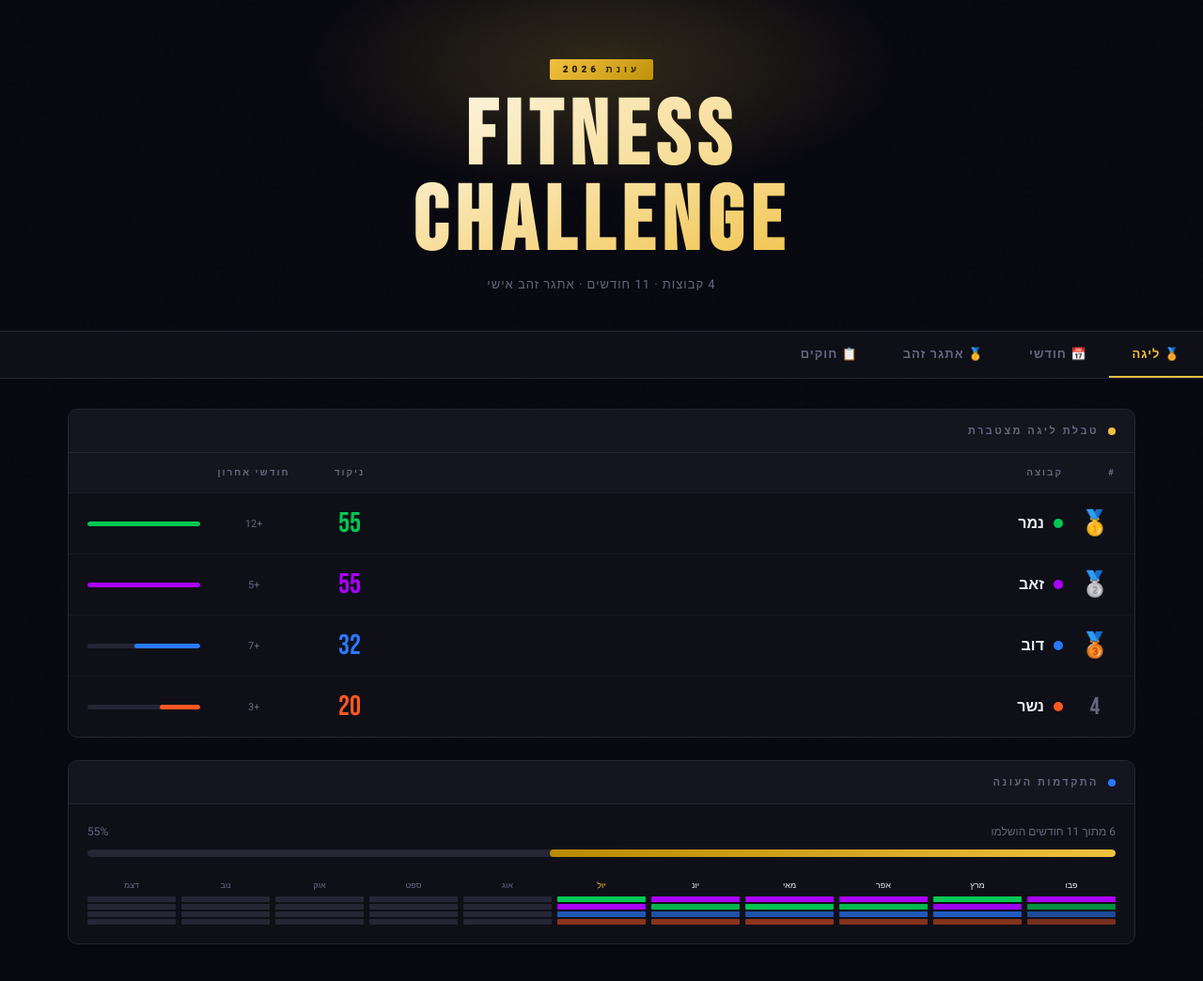
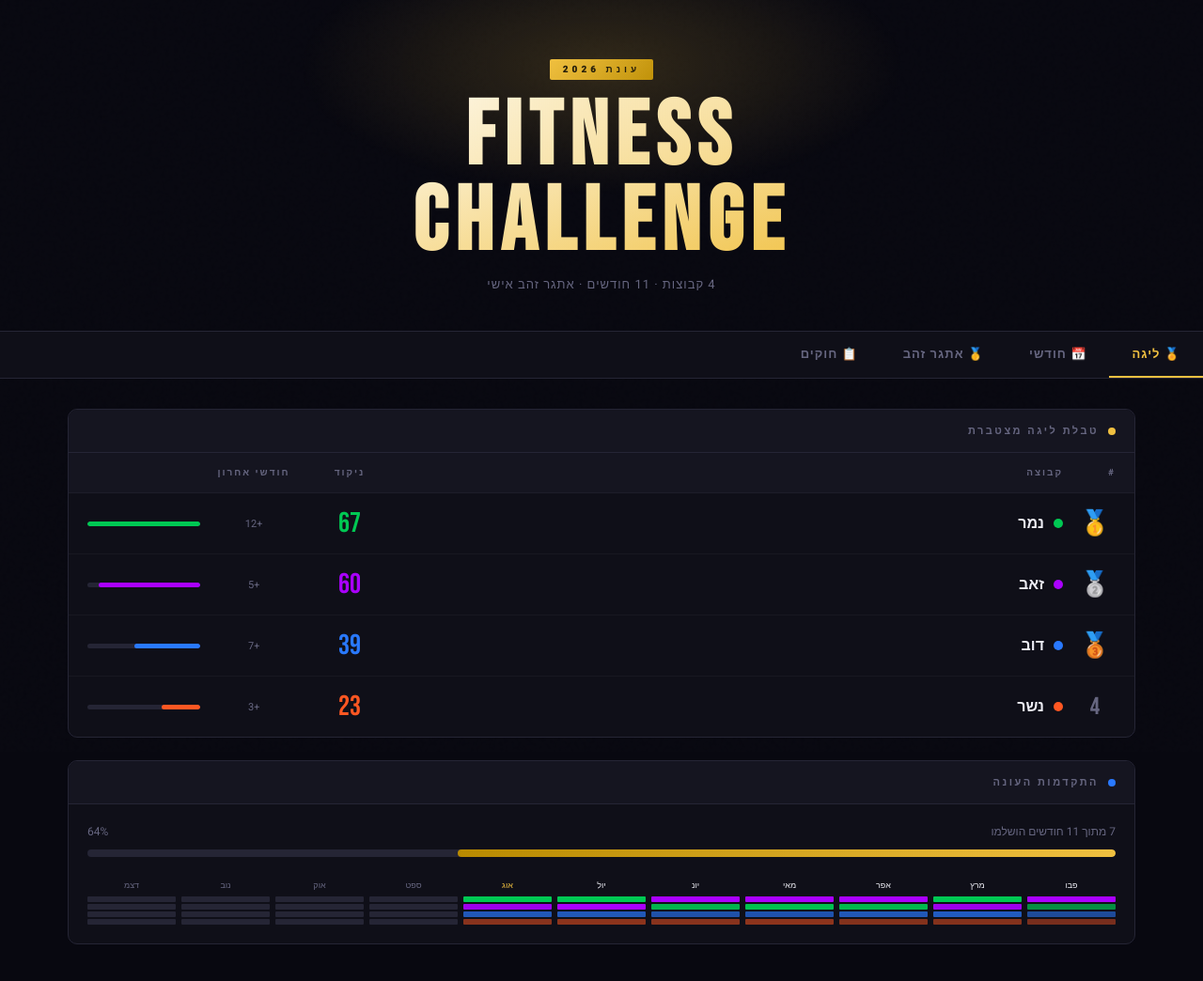
Before and after one commit to ashkenazi12345-jpg/challenge-2026, a plain HTML site: page index.html in a window 1280 px wide. Shown: the whole page at 94% size. Drawn offline with Linux system fonts and the light colour scheme.

Commit message:
Update index.html

```diff
--- a/index.html
+++ b/index.html
@@ -192,7 +192,7 @@ h1{font-family:'Bebas Neue',sans-serif;font-size:clamp(52px,10vw,96px);letter-sp
 const COLORS = { נשר:'var(--nesher)', דוב:'var(--dov)', נמר:'var(--namer)', זאב:'var(--zaev)' };
 const TEAM_BG = { נשר:'rgba(255,87,34,.15)', דוב:'rgba(41,121,255,.15)', נמר:'rgba(0,200,83,.15)', זאב:'rgba(170,0,255,.15)' };
 const MONTHS_ORDER = ['פבואר','מרץ','אפריל','מאי','יוני','יולי','אוגוסט','ספטמבר','אוקטובר','נובמבר','דצמבר'];
-const COMPLETED = ['פבואר','מרץ','אפריל','מאי','יוני','יולי'];
+const COMPLETED = ['פבואר','מרץ','אפריל','מאי','יוני','יולי','אוגוסט'];
 
 const CHALLENGES = {
   פבואר: { title:'PULLUP45 — 45 מתח על זמן', desc:'זמן נמוך = טוב יותר. תוצאות בפורמט דקות:שניות.', champion:'תמיר' },
@@ -201,9 +201,9 @@ const CHALLENGES = {
   מאי:  { title:'קרב סטטי — פלאנק', desc:'קרב מרובע: נציג מכל קבוצה. כל 20 שניות נגיעה בכתף. הניקוד הנמוך ×2. ממוצע קבוצתי קובע את הדירוג.', champion:'אופיר ותמיר (18 נק׳ כל אחד) — +2 נק׳ לזאב' },
   יוני: { title:'איש תלוי', desc:'הקבוצה בעלת הזמן הארוך ביותר מנצחת. לא יודעים כמה האחרים עשו עד השנייה האחרונה. מינימום זמן לאדם 15 שניות.', champion:'נבו — +2 נק׳ לזאב' },
   יולי: { title:'SQUAT KING', desc:'מקסימום חזרות סקוואט (משקל גוף).', champion:'ארז — 26 חזרות → +2 נק׳ לנמר' },
-  אוגוסט: { title:'לחיצת חזה', desc:'80% ממשקל הגוף — מקסימום חזרות (מוט חופשי).', champion:null },
-  ספטמבר: { title:'דדליפט', desc:'', champion:null },
-  אוקטובר: { title:'אופניים', desc:'', champion:null },
+  אוגוסט: { title:'לחיצת חזה', desc:'80% ממשקל הגוף — מקסימום חזרות (מוט חופשי).', champion:'דורדיה — 35 חזרות → +2 נק׳ לנמר' },
+  ספטמבר: { title:'ריצה', desc:'סכום של 15 דק׳ ריצה לאדם (מינימום 5 דק׳ לאדם, ניתן לחלק בין חברי הקבוצה). התוצאה — ממוצע המרחק הקבוצתי.', champion:null },
+  אוקטובר: { title:'בטן', desc:'', champion:null },
 };
 
 // אפריל: [שם, חזרות מקוריות, סוג (x2/d2/eq), ניקוד סופי, isMVP]
@@ -299,6 +299,17 @@ const MONTHLY_RESULTS = {
       נשר: [['גמליאל','0',false],['ברגר','0',false],['אלכסיי','0',false],['אקלו','0',false],['נועם','0',false]],
     }
   },
+  אוגוסט: {
+    scores: { נמר:12, דוב:7, זאב:5, נשר:3 },
+    avgs: { נמר:'26.25', דוב:'14', זאב:'7.6', נשר:'2.8' },
+    mvpNote: '⭐ דורדיה (נמר) — 35 חזרות → +2 בונוס לנמר',
+    teams: {
+      נמר: [['דורדיה','35',true],['ארז','30',false],['קקון','22',false],['קובי','18',false]],
+      דוב: [['אשכנזי','17',false],['ליברטי','15',false],['ירין','10',false]],
+      זאב: [['גבאי','23',false],['תמיר','0',false],['אופיר','0',false],['נבו','פציעה',false]],
+      נשר: [['ברגר','10',false],['גמליאל','4',false],['אלכסיי','0',false],['אקלו','0',false],['נועם','0',false]],
+    }
+  },
 };
 
 const CUMULATIVE = {
@@ -308,15 +319,16 @@ const CUMULATIVE = {
   מאי:  { נשר:14, דוב:20, נמר:36, זאב:38 },
   יוני: { נשר:17, דוב:25, נמר:43, זאב:50 },
   יולי: { נשר:20, דוב:32, נמר:55, זאב:55 },
+  אוגוסט: { נשר:23, דוב:39, נמר:67, זאב:60 },
 };
 
 const GOLD = [
-  { name:'ארז',    team:'נמר', scores:{ פבואר:10, מרץ:12, אפריל:30, מאי:33, יוני:38, יולי:37 } },
-  { name:'אשכנזי', team:'דוב', scores:{ פבואר:0,  מרץ:20, אפריל:21, מאי:23, יוני:25, יולי:20 } },
+  { name:'ארז',    team:'נמר', scores:{ פבואר:10, מרץ:12, אפריל:30, מאי:33, יוני:38, יולי:37, אוגוסט:32 } },
+  { name:'אשכנזי', team:'דוב', scores:{ פבואר:0,  מרץ:20, אפריל:21, מאי:23, יוני:25, יולי:20, אוגוסט:22 } },
   { name:'נבו',    team:'זאב', scores:{ פבואר:0,  מרץ:21, אפריל:19, מאי:24, יוני:27, יולי:29 } },
   { name:'אקלו',   team:'נשר', scores:{ פבואר:0,  מרץ:0,  אפריל:16, מאי:17 } },
   { name:'תמיר',   team:'זאב', scores:{ מאי:20 } },
-  { name:'אופיר',  team:'זאב', scores:{ מאי:32, יוני:42, יולי:45 } },
+  { name:'אופיר',  team:'זאב', scores:{ מאי:32, יוני:42, יולי:45, אוגוסט:24 } },
   { name:'ירין',   team:'דוב', scores:{} },
   { name:'ברגר',   team:'נשר', scores:{} },
   { name:'גמליאל', team:'נשר', scores:{} },
@@ -331,7 +343,7 @@ const GOLD = [
   { name:'קקון',   team:'נמר', scores:{} },
 ];
 
-let activeMonth = 'יולי';
+let activeMonth = 'אוגוסט';
 
 function showPage(id, btn) {
   document.querySelectorAll('.page').forEach(p => p.classList.remove('active'));
@@ -518,7 +530,7 @@ function renderGold() {
 }
 
 function renderChallengesList() {
-  const upcoming = ['אוגוסט','ספטמבר'];
+  const upcoming = ['ספטמבר','אוקטובר'];
   document.getElementById('challengesList').innerHTML = upcoming.map(m => {
     const ch = CHALLENGES[m];
     return `<div style="display:flex;align-items:center;gap:14px;padding:14px 20px;border-bottom:1px solid var(--border);">
```
